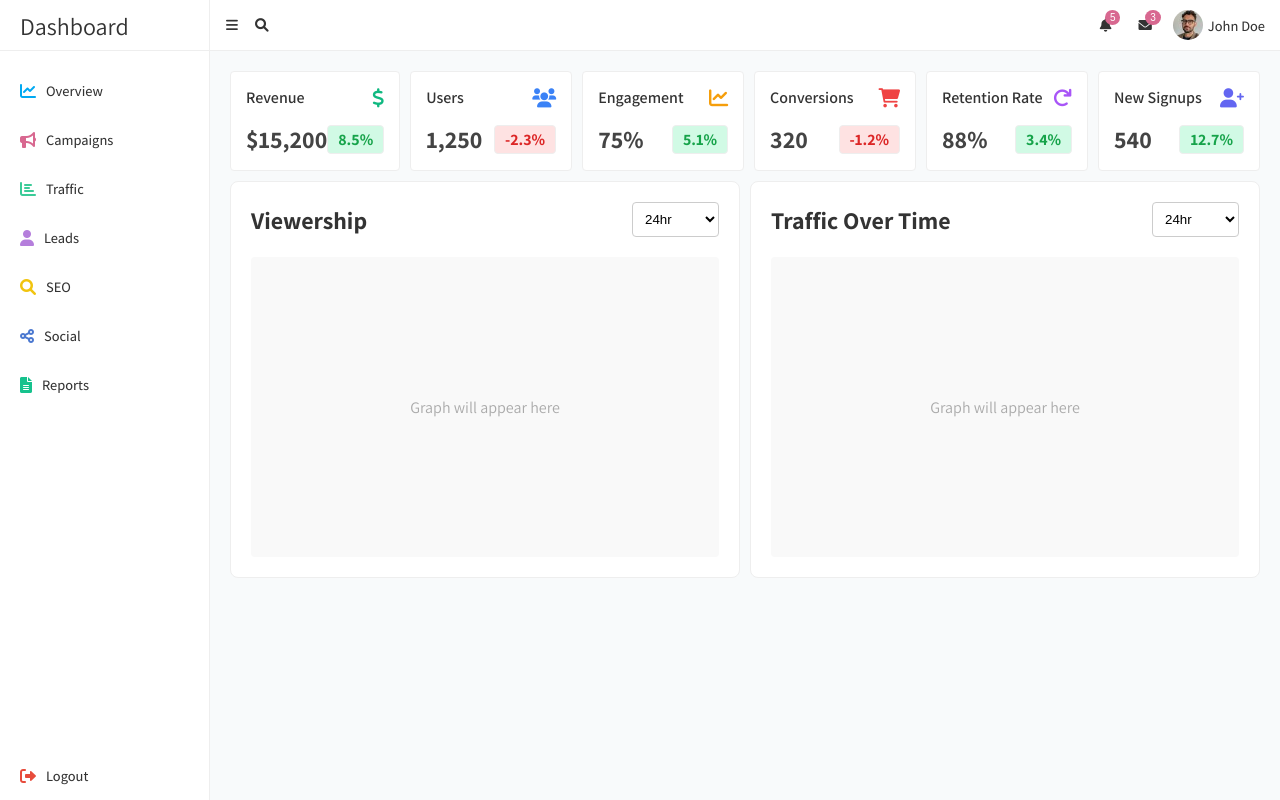
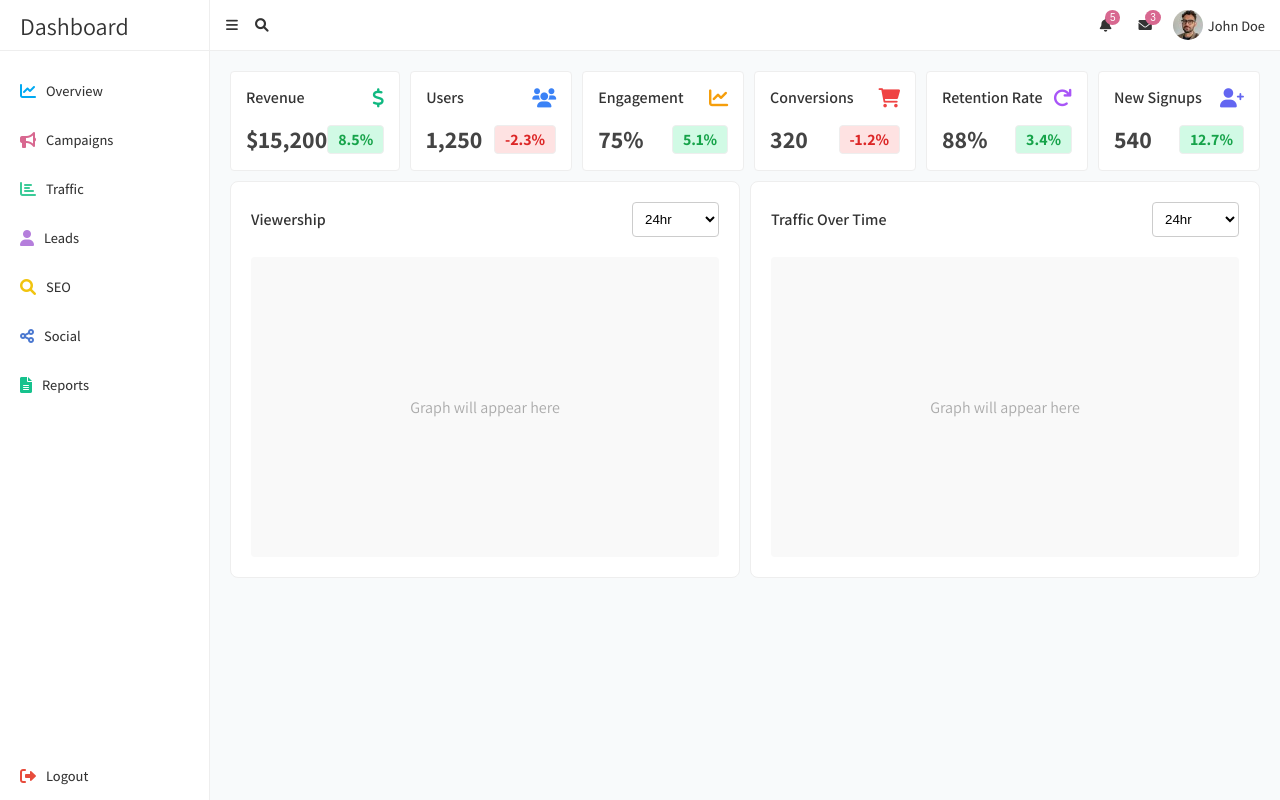
Before and after one commit to joseph-johnson27001/marketing-dashboard, a Vue app: page / in a window 1280 px wide. Built offline with nearby package versions, Linux system fonts and the light colour scheme.

Commit message:
Chart container card update

```diff
--- a/src/components/ui/ChartContainerCard.vue
+++ b/src/components/ui/ChartContainerCard.vue
@@ -57,8 +57,8 @@ export default {
 }
 
 .chart-title {
-  font-size: 1.5rem;
-  font-weight: bold;
+  font-size: 1rem;
+  font-weight: 600;
   color: #333;
 }
 
```
